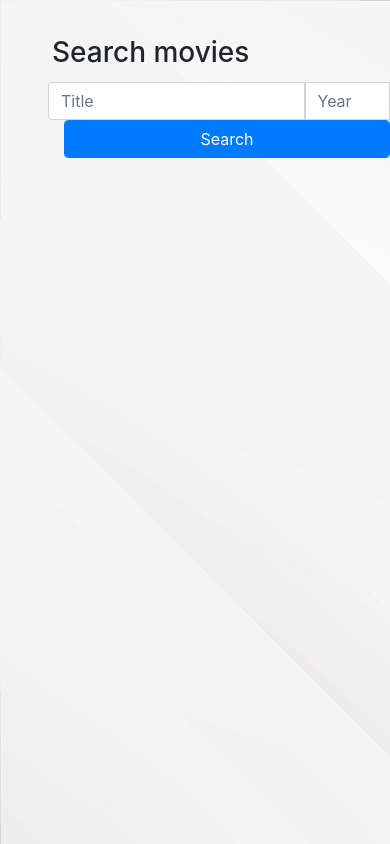
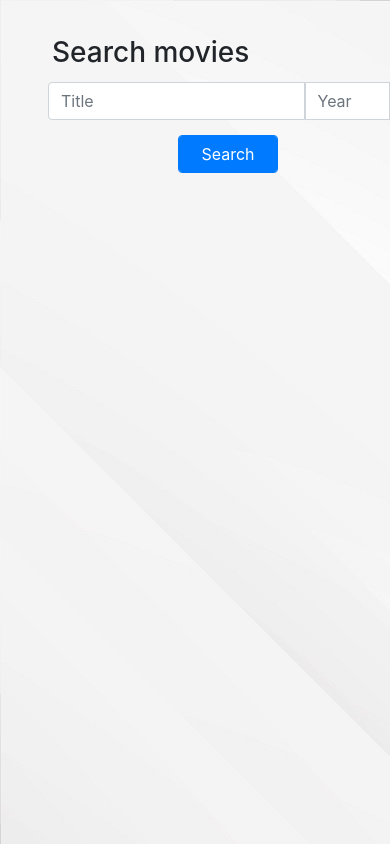
Before and after one commit to abdallah-95/movie-info-app, a React (Create React App) app: page / in a window 390 px wide. Built offline with nearby package versions, Linux system fonts and the light colour scheme.

Commit message:
Movie header search btn fix

```diff
--- a/src/Components/MovieAppHeader.jsx
+++ b/src/Components/MovieAppHeader.jsx
@@ -88,7 +88,7 @@
                             <input type="text" placeholder="Title" className={`col-12 form-control  ${this.state.movieFound === true ? 'is-valid'  : this.state.movieFound === false ? 'is-invalid':''}`} onChange={this.handleMovieNameTextBoxOnChange} required/><br/>
                             <input type="text" placeholder="Year" className="col-3 form-control" onChange={this.handleMovieYearTextBoxOnChange}/><br/>
                         </div>
-                        <input type="submit" value="Search" id="sub1" className="form-control col-sm-1 ml-3 btn btn-primary"/>
+                        <input type="submit" value="Search" id="sub1" className="form-control btn btn-primary"/>
                         <div className="invalid-feedback" style={this.state.movieFound === false ? {display:"block"} : {display:"none"} }>
                           Movie Not Found!
                         </div>
--- a/src/Styles/App.css
+++ b/src/Styles/App.css
@@ -1,7 +1,15 @@
 #sub1{
-    /* margin-left: 48%; */
-    /* width: 6%; */
+    margin-left: 20px;
+    width: 100px;
     color: white;
+}
+
+@media(max-width:575px){
+    #sub1{
+        /* margin-left: 48%; */
+        margin-top: 15px;
+        margin-left: 38%;
+    }
 }
 
 .app{
```
